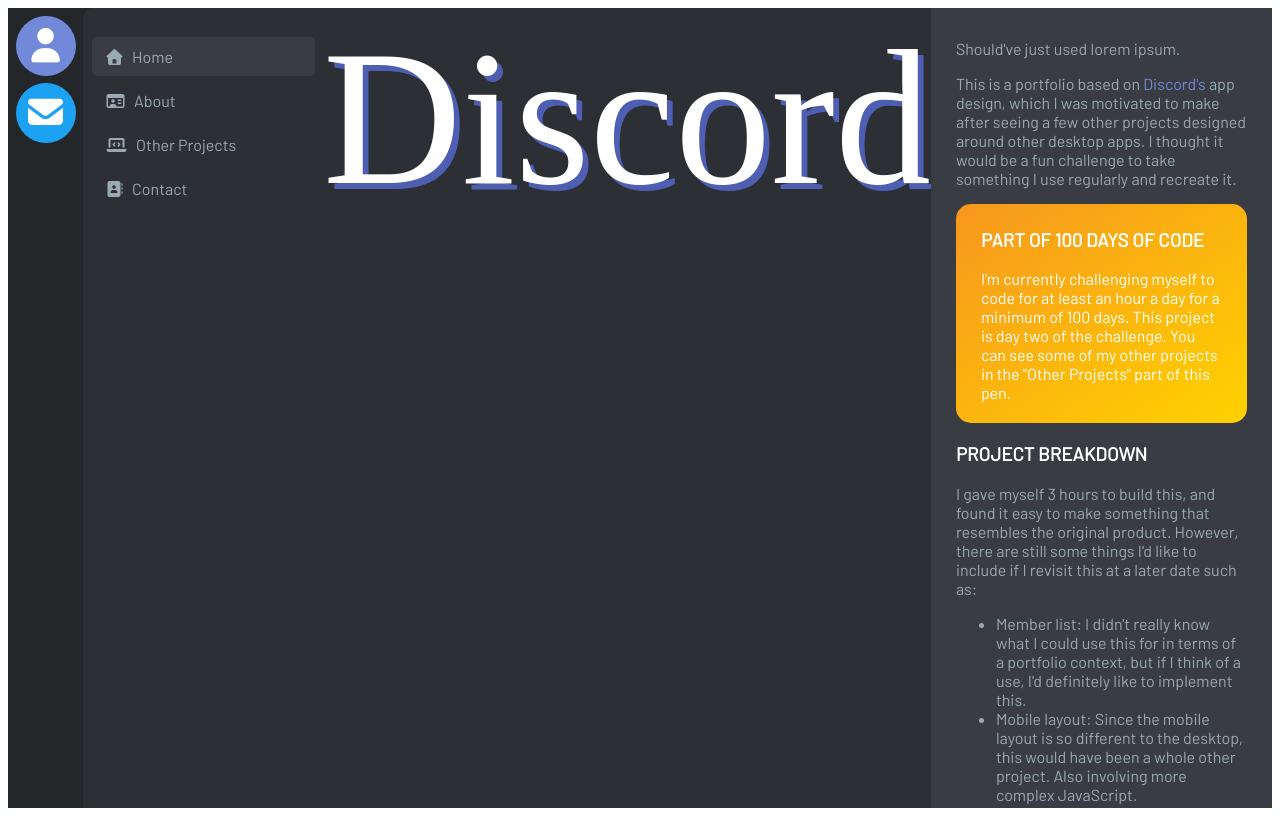
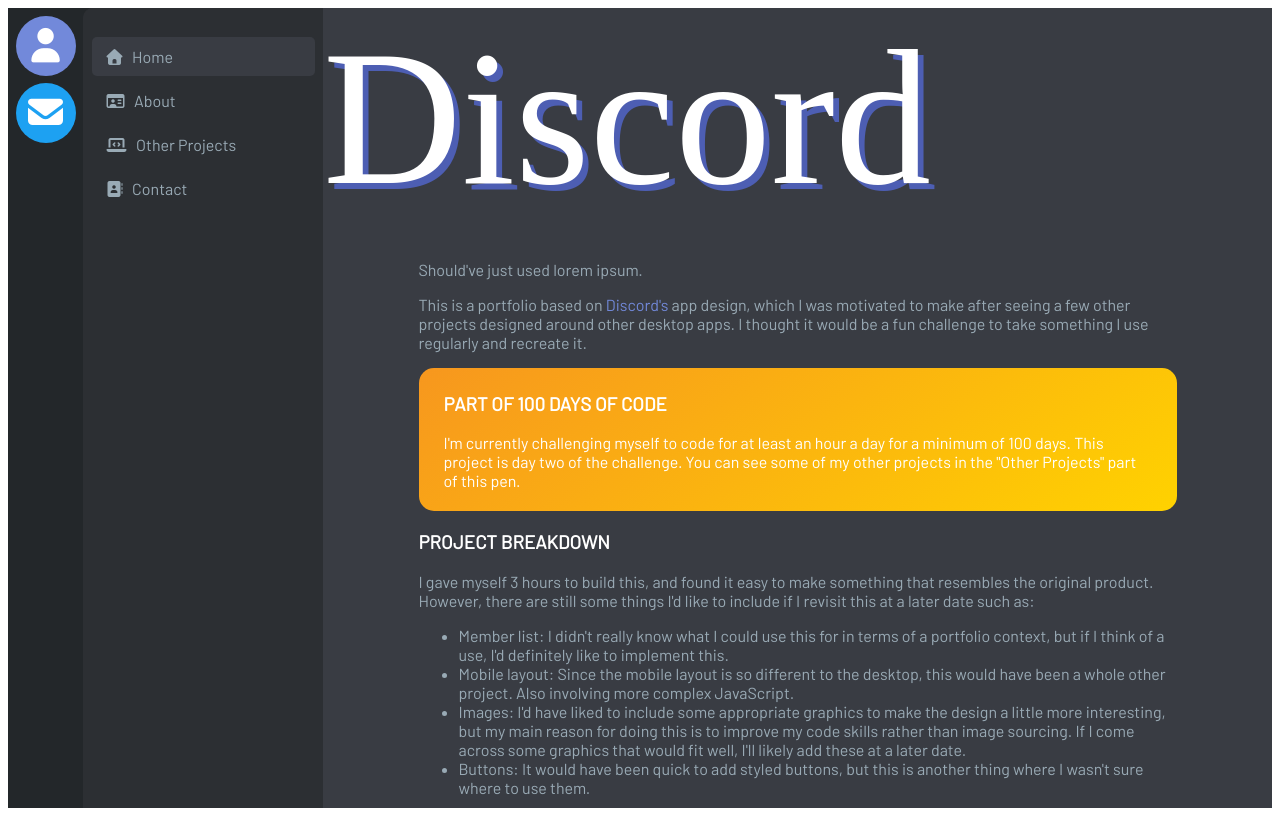
Before and after one commit to dispatcher-bot/invite.github.io, a plain HTML site: page index.html in a window 1280 px wide. Drawn offline with Linux system fonts and the light colour scheme.

Commit message:
Update index.html

```diff
--- a/index.html
+++ b/index.html
@@ -38,10 +38,8 @@
       </ul>
 
     </div>
-<div class="bb">
+    <div class="panel__main-content">
 <b2 data-shadow='Discord'>Discord</b2>
-</div>
-    <div class="panel__main-content">
       <section id="home">
       <p>Should've just used lorem ipsum.</p>
       <p>This is a portfolio based on <a target="_blank" href="http://discord.app">Discord's</a>  app design, which I was motivated to make after seeing a few other projects designed around other desktop apps. I thought it would be a fun challenge to take something I use regularly and recreate it.</p>
```
